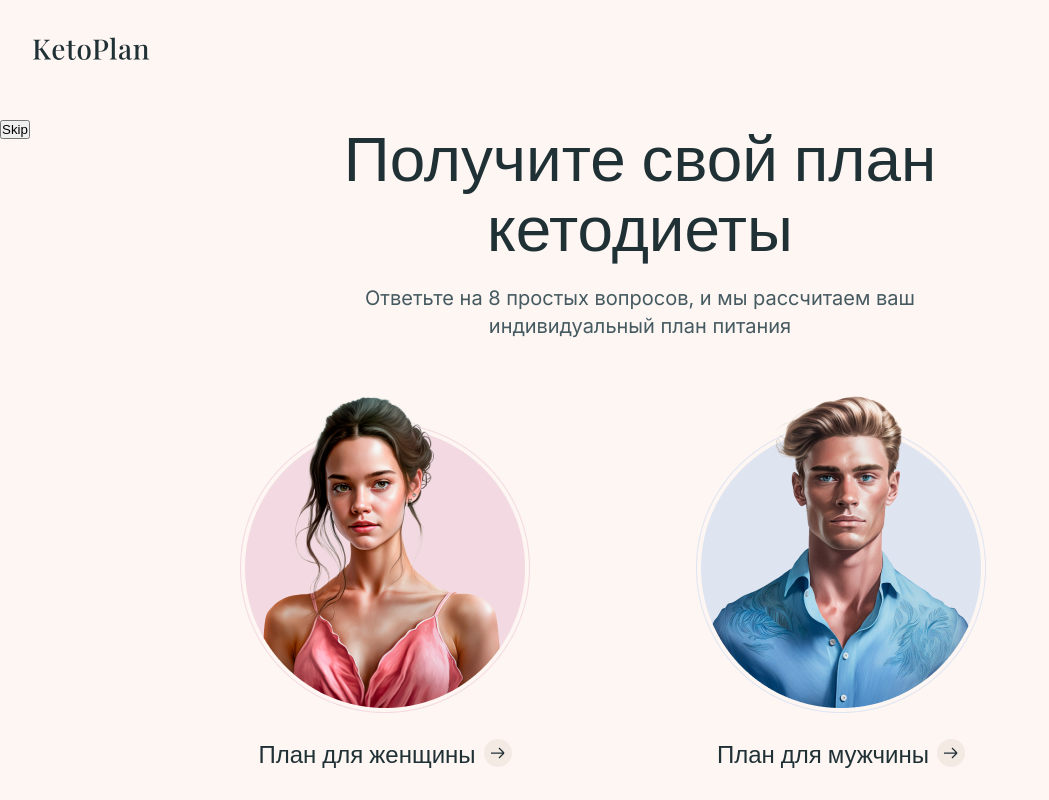
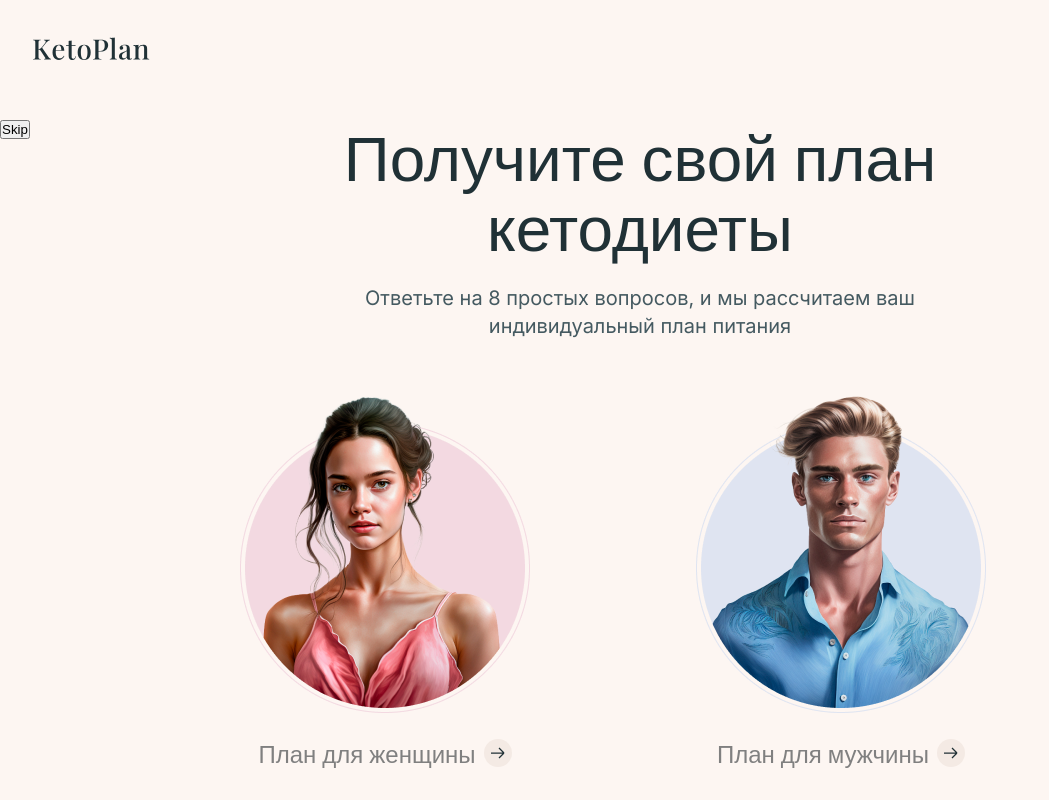
Before and after one commit to VityaSchel/ketoplan-diet, a Next.js app: page /plan/quiz in a window 1280 px wide. Shown: the top 800 px of the page, without its empty margins (0-1049 px from the left). Built offline with nearby package versions, Linux system fonts and the light colour scheme; a web font is replaced by a local one.

Commit message:
Hover transitions on GenderButton

```diff
--- a/src/features/plan-form/ui/screens/Screen1/GenderButton/index.tsx
+++ b/src/features/plan-form/ui/screens/Screen1/GenderButton/index.tsx
@@ -7,6 +7,7 @@ export default function GenderButton(props: { image: { src: StaticImageData, alt
   return (
     <button className={styles.gender} onClick={props.onClick} type='button'>
       <Image
+        className={styles.image}
         src={props.image.src}
         alt={props.image.alt}
       />
--- a/src/features/plan-form/ui/screens/Screen1/GenderButton/styles.module.scss
+++ b/src/features/plan-form/ui/screens/Screen1/GenderButton/styles.module.scss
@@ -1,3 +1,6 @@
+@use 'sass:color';
+@use '@/shared/styles/variables.scss' as variables;
+
 .gender {
   all: unset;
   display: flex;
@@ -10,12 +13,18 @@
     outline: auto;
   }
 
+  .image {
+    transform: scale(1);
+    transition: transform 120ms ease-in-out;
+  }
+
   .label {
     display: flex;
     align-items: center;
-    color: var(--primary-text-color);
+    color: color.scale(variables.$primary-text-color, $lightness: 40%, $saturation: -100%);
     gap: 8px;
     font-size: 24px;
+    transition: color 120ms ease-in-out;
 
     svg {
       min-width: 28px;
@@ -25,4 +34,14 @@
       font-size: 16px;
     }
   }
+
+  &:hover {
+    .image {
+      transform: scale(1.03) !important;
+    }
+
+    .label {
+      color: variables.$primary-text-color;
+    }
+  }
 }
```
